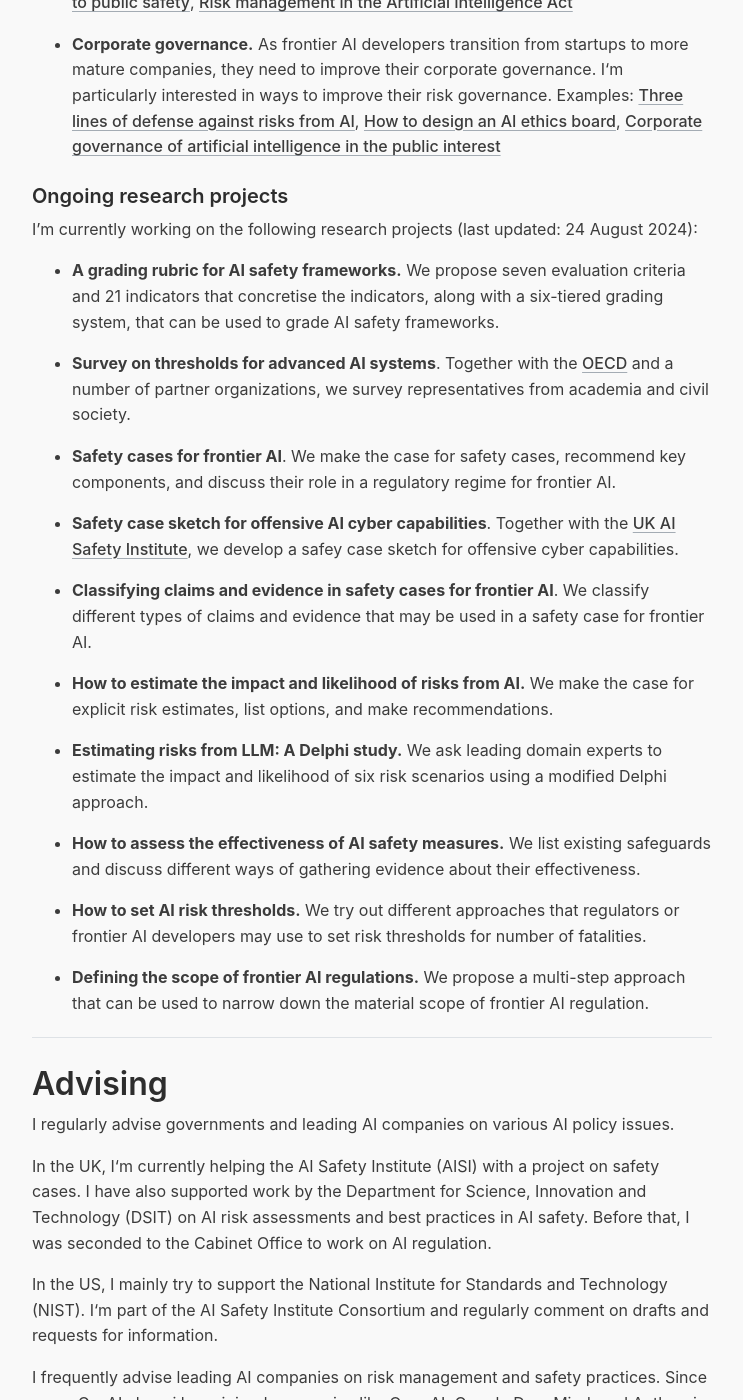
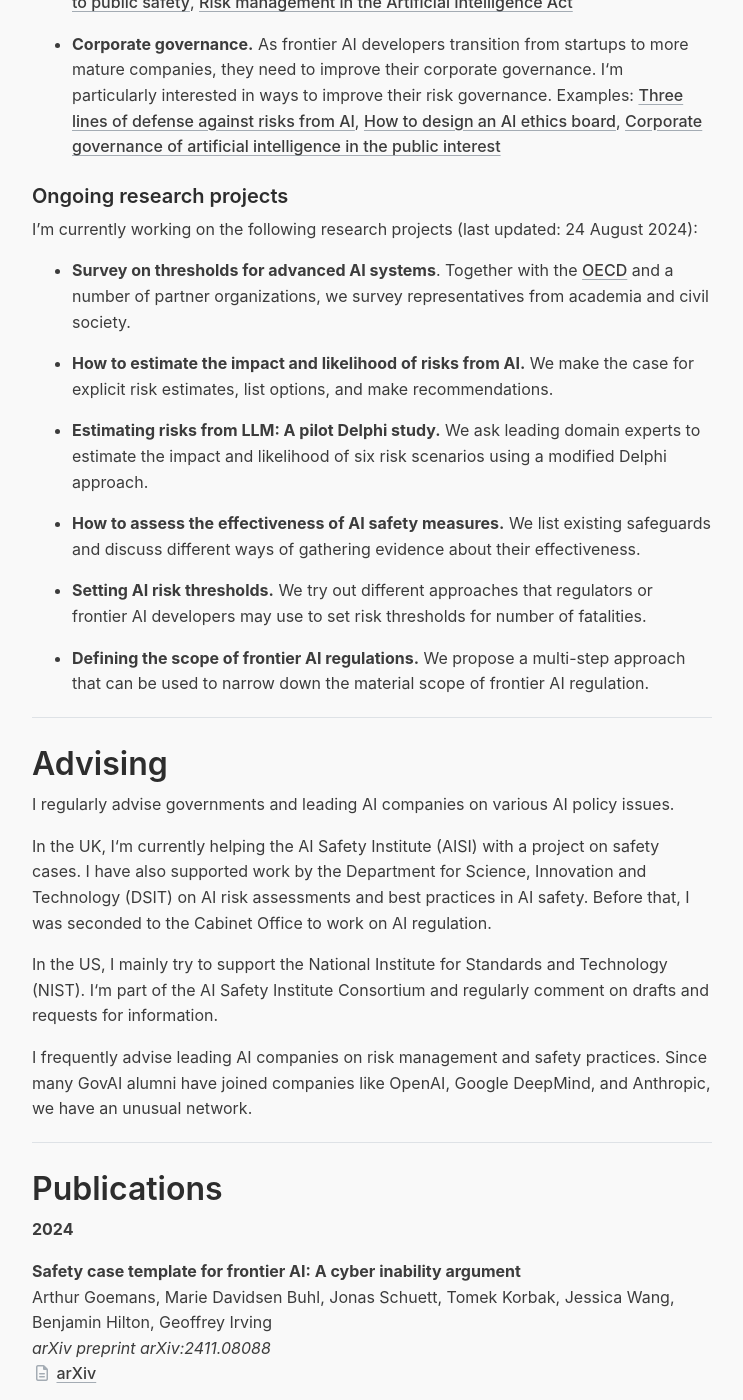
Before and after one commit to jonasschuett/jonasschuett.github.io, a Jekyll site: the page built from _posts/2020-04-04-introduction.md, in a window 1280 px wide and 1400 px high, scrolled down 1821 px. Shown: the whole window, without its empty margins (268-1011 px from the left). Built offline with Jekyll 4.4.1, drawn with Linux system fonts in a browser that asks for light colours; nearby versions of some CDN libraries; some of the changed text lies outside the part shown.

Commit message:
Update 2020-04-04-introduction.md

```diff
--- a/_posts/2020-04-04-introduction.md
+++ b/_posts/2020-04-04-introduction.md
@@ -37,23 +37,15 @@ My research is aimed at reducing emerging risks from AI. I'm particularly intere
 
 I'm currently working on the following research projects (last updated: 24 August 2024):
 
-- **A grading rubric for AI safety frameworks.** We propose seven evaluation criteria and 21 indicators that concretise the indicators, along with a six-tiered grading system, that can be used to grade AI safety frameworks.
-
 - **Survey on thresholds for advanced AI systems**. Together with the [OECD](https://oecd.ai/en/wonk/seeking-your-views-public-consultation-on-risk-thresholds-for-advanced-ai-systems-deadline-10-september) and a number of partner organizations, we survey representatives from academia and civil society.
-
-- **Safety cases for frontier AI**. We make the case for safety cases, recommend key components, and discuss their role in a regulatory regime for frontier AI.
-
-- **Safety case sketch for offensive AI cyber capabilities**. Together with the [UK AI Safety Institute](https://www.aisi.gov.uk/work/safety-cases-at-aisi), we develop a safey case sketch for offensive cyber capabilities.
-
-- **Classifying claims and evidence in safety cases for frontier AI**. We classify different types of claims and evidence that may be used in a safety case for frontier AI.
 
 - **How to estimate the impact and likelihood of risks from AI.** We make the case for explicit risk estimates, list options, and make recommendations.
 
-- **Estimating risks from LLM: A Delphi study.** We ask leading domain experts to estimate the impact and likelihood of six risk scenarios using a modified Delphi approach.
+- **Estimating risks from LLM: A pilot Delphi study.** We ask leading domain experts to estimate the impact and likelihood of six risk scenarios using a modified Delphi approach.
 
 - **How to assess the effectiveness of AI safety measures.** We list existing safeguards and discuss different ways of gathering evidence about their effectiveness.
 
-- **How to set AI risk thresholds.** We try out different approaches that regulators or frontier AI developers may use to set risk thresholds for number of fatalities.
+- **Setting AI risk thresholds.** We try out different approaches that regulators or frontier AI developers may use to set risk thresholds for number of fatalities.
 
 - **Defining the scope of frontier AI regulations.** We propose a multi-step approach that can be used to narrow down the material scope of frontier AI regulation.
 
@@ -74,6 +66,26 @@ I frequently advise leading AI companies on risk management and safety practices
 # Publications
 
 **2024**
+
+**Safety case template for frontier AI: A cyber inability argument** <br>
+Arthur Goemans, Marie Davidsen Buhl, Jonas Schuett, Tomek Korbak, Jessica Wang, Benjamin Hilton, Geoffrey Irving <br>
+*arXiv preprint arXiv:2411.08088* <br>
+<i class="fa-regular fa-file-lines fa-fw" style="color: #a4acb4"></i> [arXiv](https://arxiv.org/abs/2411.08088)
+
+**Safety cases for frontier AI** <br>
+Marie Davidsen Buhl, Jonas Schuett, Markus Anderljung <br>
+*arXiv preprint arXiv:2410.21572* <br>
+<i class="fa-regular fa-file-lines fa-fw" style="color: #a4acb4"></i> [arXiv](https://arxiv.org/abs/2410.21572)
+
+**Frontier AI developers need an internal audit function** <br>
+Jonas Schuett <br>
+*Risk Analysis* <br>
+<i class="fa-solid fa-link fa-fw" style="color: #a4acb4"></i> [DOI](https://doi.org/10.1111/risa.17665)
+
+**A grading rubric for AI safety frameworks** <br>
+Jide Alaga, Jonas Schuett, Markus Anderljung <br>
+*arXiv preprint arXiv:2409.08751* <br>
+<i class="fa-regular fa-file-lines fa-fw" style="color: #a4acb4"></i> [arXiv](https://arxiv.org/abs/2409.08751)
 
 **From principles to rules: A regulatory approach for frontier AI** <br>
 Jonas Schuett, Markus Anderljung, Alexis Carlier, Leonie Koessler, Ben Garfinkel <br>
@@ -166,6 +178,11 @@ Peter Cihon, Jonas Schuett, Seth D. Baum <br>
 
 **2024**
 
+**Managing misuse risk for dual-use foundation models: Comments on the Initial Public Draft of NIST AI 800-1** <br>
+Jonas Schuett, Sophie Williams, Marie Buhl, Alan Chan, Markus Anderljung <br>
+*Centre for the Governance of AI* <br>
+<i class="fa-regular fa-file-lines fa-fw" style="color: #a4acb4"></i> [PDF](https://cdn.governance.ai/GovAI_Comments_on_NIST_AI_800-1.pdf) &nbsp;&nbsp; <i class="fa-solid fa-link fa-fw" style="color: #a4acb4"></i> [RFI](https://doi.org/10.6028/NIST.AI.800-1.ipd)
+
 **Comments on NIST’s Draft Profile on Generative AI** <br>
 Malcolm Murray, Jonas Schuett, Sam Manning, Alan Chan, Leonie Koessler, Markus Anderljung <br>
 *Centre for the Governance of AI* <br>
```
